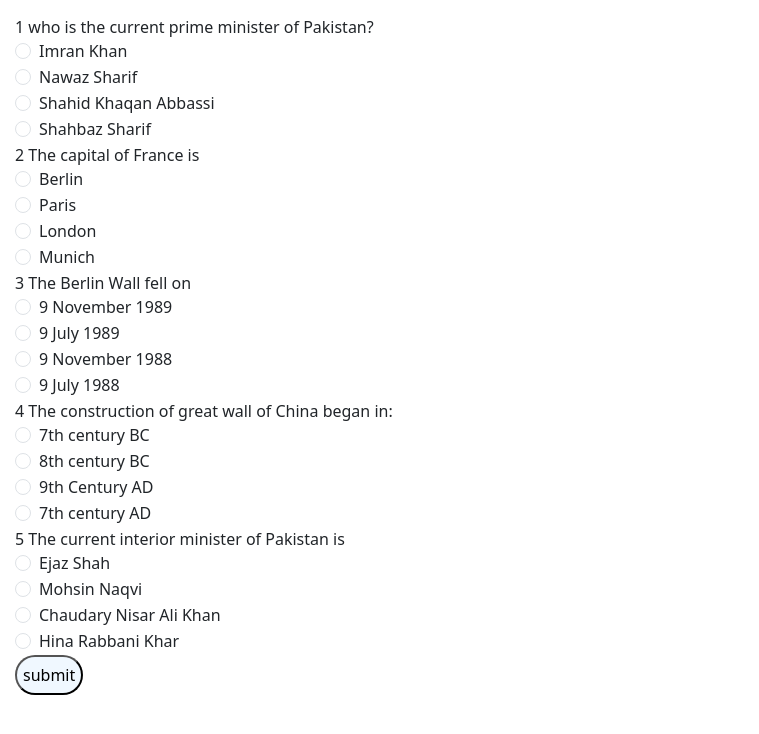
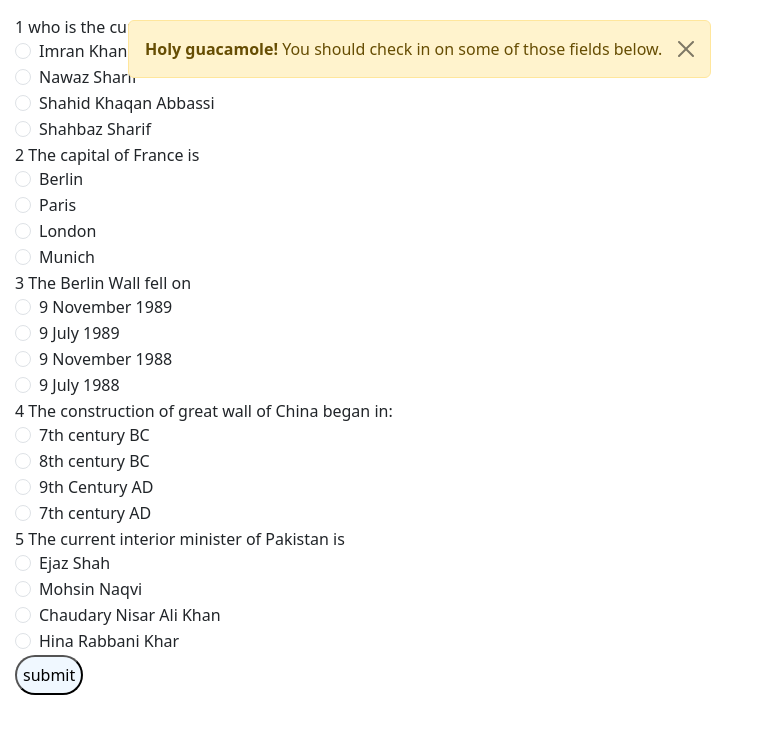
Before and after one commit to zainMahar78/quizweb, a plain HTML site: page index.html in a window 1280 px wide. Both pictures are taken after a click on the button "submit". Shown: the whole page, without its empty margins (0-759 px from the left). Drawn offline with nearby package versions, Linux system fonts and the light colour scheme.

Commit message:
final chnages committed on 28/10/2025  2:57 PM

```diff
--- a/script.js
+++ b/script.js
@@ -40,10 +40,10 @@ const questions = [
 let score = 0;
 function showQUiz() {
     divToDisplayQuestions.innerHTML = "";
-    questions.forEach((ques, idx)=>{
+    questions.forEach((ques, idx) => {
 
         const div = document.createElement("div");
-        const divToShowScore= document.createElement("div");
+        const divToShowScore = document.createElement("div");
         divToDisplayQuestions.appendChild(divToShowScore);
         div.innerText = `${idx + 1} ${ques.question}`;
         divToDisplayQuestions.appendChild(div);
@@ -66,25 +66,30 @@ function showQUiz() {
             div.appendChild(divForOptions);
         });
     });
-   submitBtn = document.createElement("button");
-   submitBtn.innerText = 'submit';
-   submitBtn.id = "submitBtn";
-   divToDisplayQuestions.appendChild(submitBtn);
-//    event handler for submit button
-    submitBtn.addEventListener("click", ()=>{
-        for(let idx=0; idx<questions.length; idx++){
+    submitBtn = document.createElement("button");
+    submitBtn.innerText = 'submit';
+    submitBtn.id = "submitBtn";
+    divToDisplayQuestions.appendChild(submitBtn);
+    //    event handler for submit button
+    submitBtn.addEventListener("click", () => {
+        for (let idx = 0; idx < questions.length; idx++) {
 
 
             const selected = document.querySelector(`input[name="answer${idx}"]:checked`);
 
-            if(selected){
-                if(selected.value === "true"){
+            if (selected) {
+                if (selected.value === "true") {
 
                     score++;
                 }
             }
-            else{
-                alert("Please select all the options.")
+            else {
+                const alertDiv = document.createElement("div");
+                alertDiv.classList.add("alert", "alert-warning", "alert-dismissible", "fade", "show", "fixed-alert");
+                alertDiv.role = "alert";
+                alertDiv.innerHTML = `<strong>Holy guacamole!</strong> You should check in on some of those fields below.
+  <button type="button" class="btn-close" data-bs-dismiss="alert" aria-label="Close"></button>`;
+                document.body.appendChild(alertDiv);
                 return;
             }
         }
--- a/style.css
+++ b/style.css
@@ -25,3 +25,9 @@
 #submitBtn:hover::before{
     width: 100%;
 }
+.fixed-alert {
+    position: fixed;
+    top: 20px;
+    left: 10%;
+    transform: translateX(-50);
+}
```
